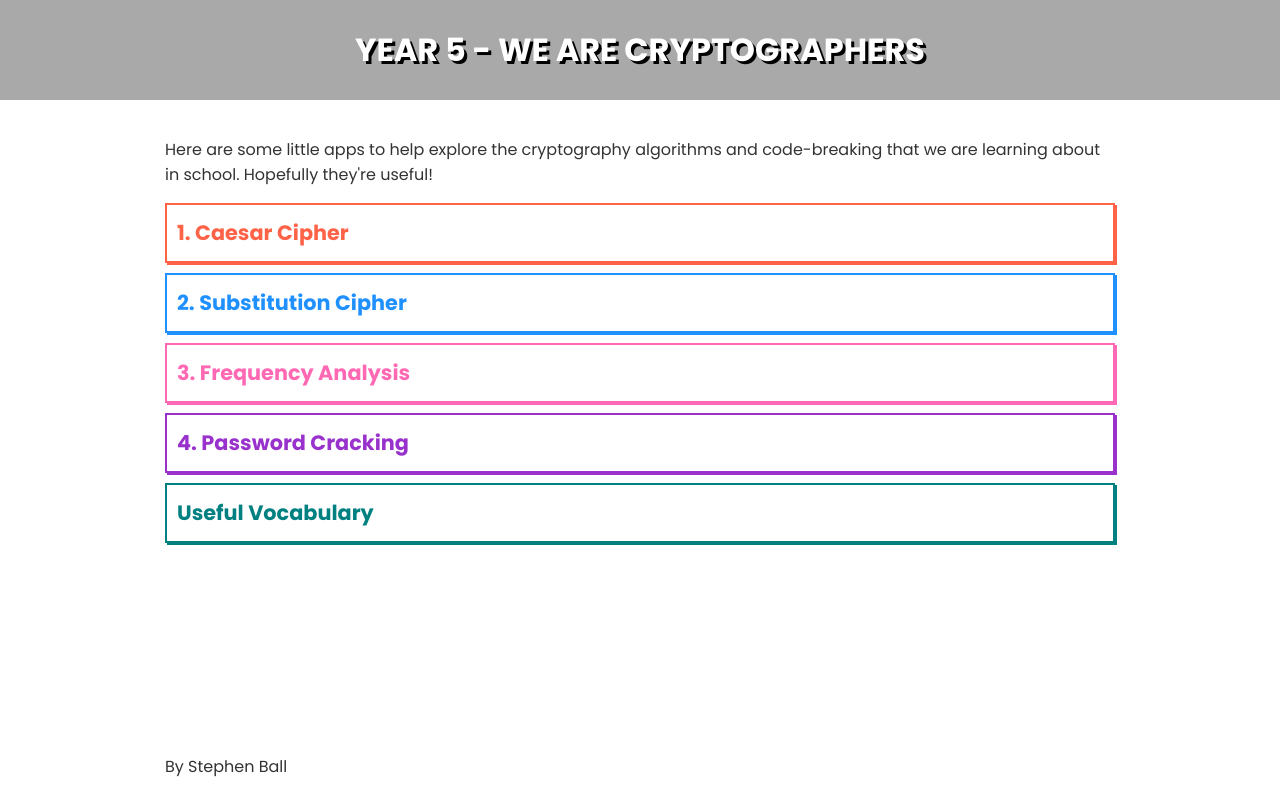
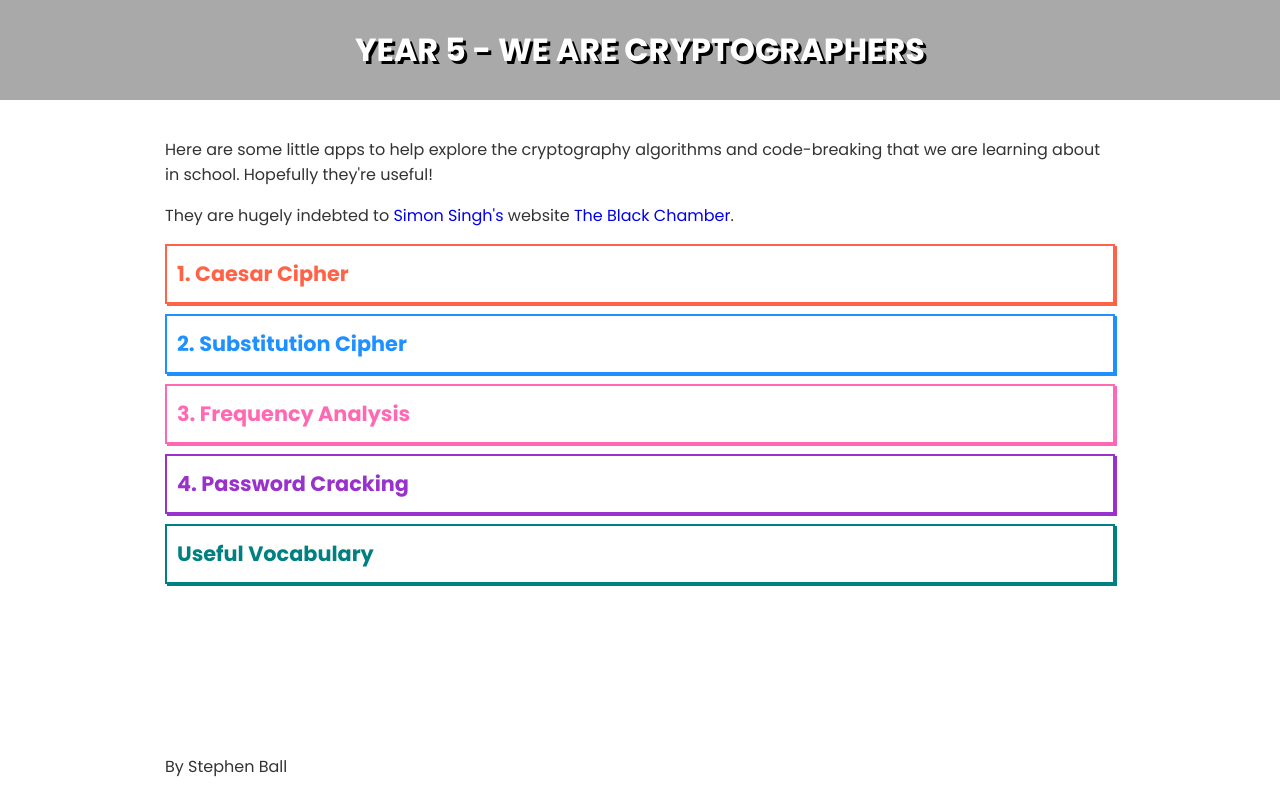
Before and after one commit to 4lefts/y5-crypto, a Svelte app: page / in a window 1280 px wide. Built offline with nearby package versions, Linux system fonts and the light colour scheme; a web font is replaced by a local one.

Commit message:
added credit to simon singh

```diff
--- a/src/routes/Home.svelte
+++ b/src/routes/Home.svelte
@@ -17,6 +17,15 @@
     Here are some little apps to help explore the cryptography algorithms and
     code-breaking that we are learning about in school. Hopefully they're
     useful!
+  </p>
+  <p>
+    They are hugely indebted to <a href="https://simonsingh.net/"
+      >Simon Singh's</a
+    >
+    website
+    <a href="https://www.simonsingh.net/The_Black_Chamber/index.html"
+      >The Black Chamber</a
+    >.
   </p>
 
   <nav>
```
